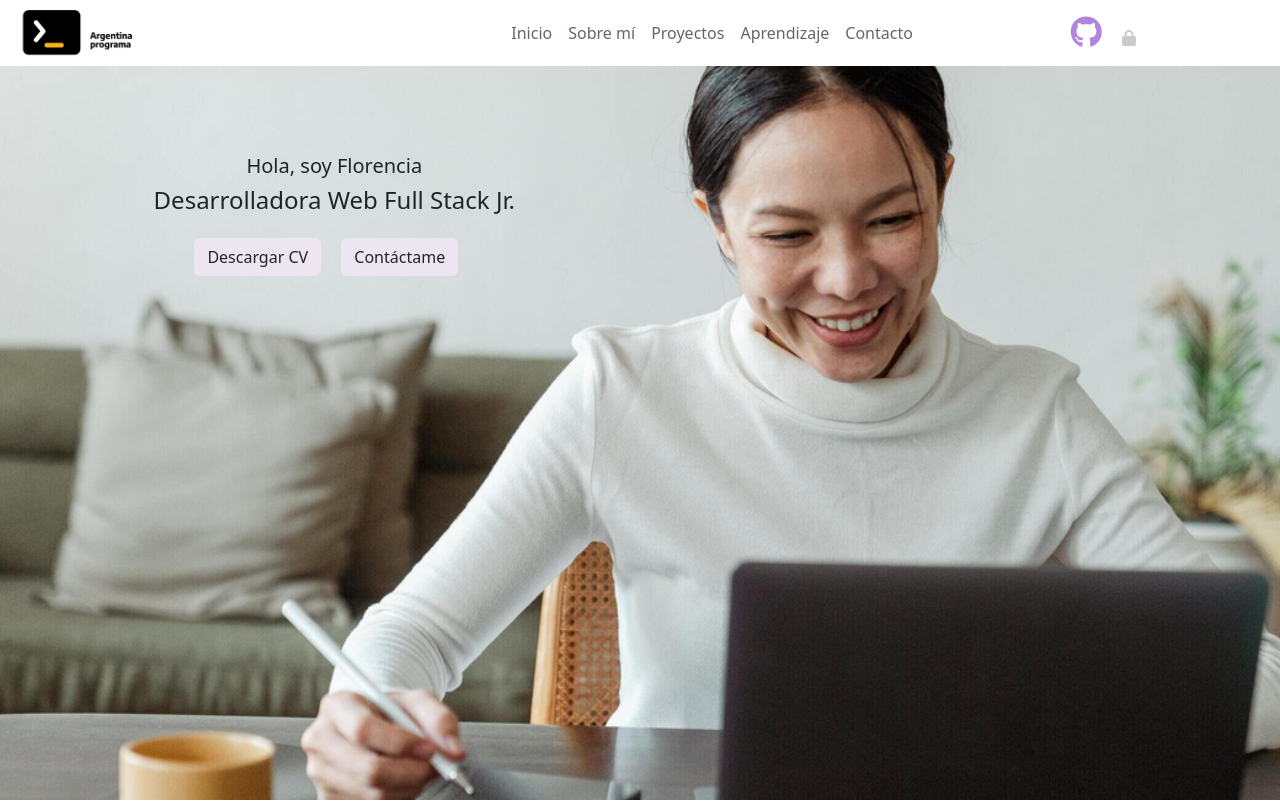
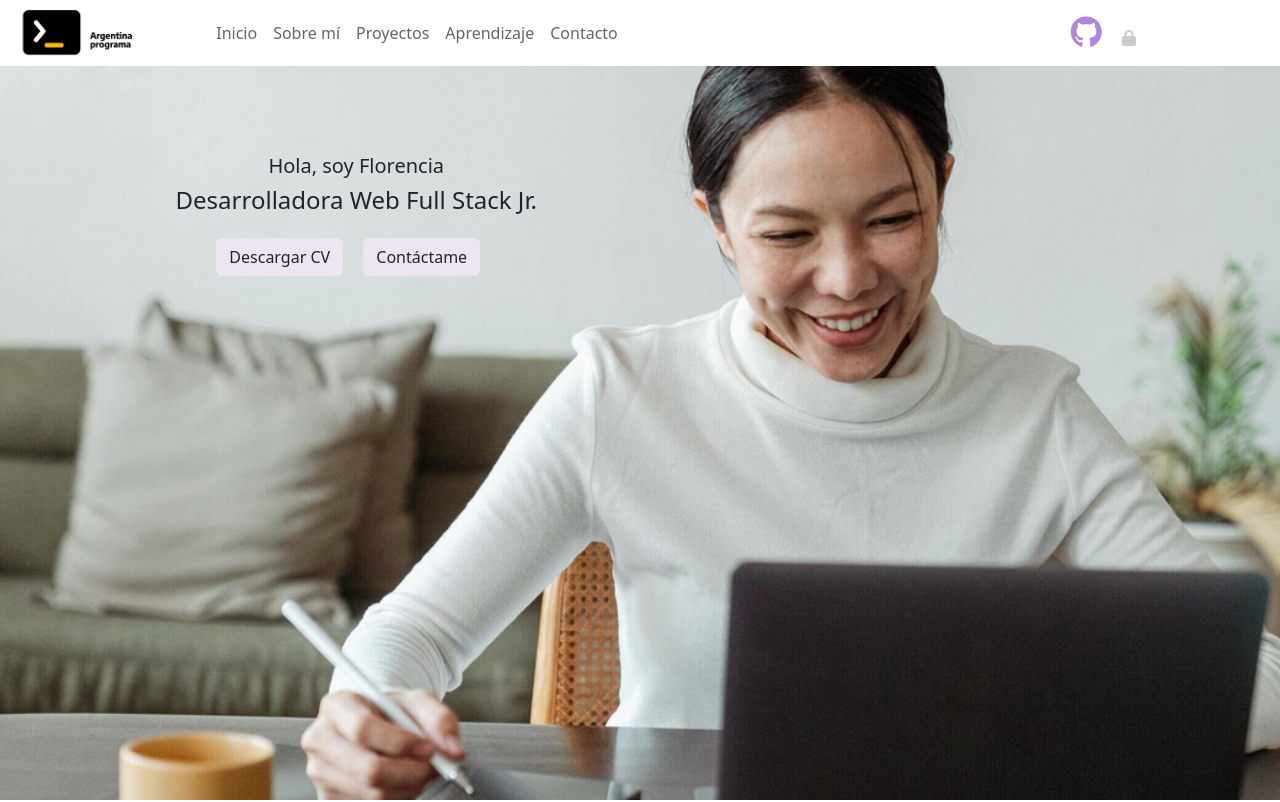
Before and after one commit to florenciadlg/maquetado-estatico, a plain HTML site: page index.html in a window 1280 px wide. Shown: the top 802 px of the page. Drawn offline with nearby package versions, Linux system fonts and the light colour scheme.

Commit message:
Ãdownload panel, banner clolumnas

```diff
--- a/assets/css/styles.css
+++ b/assets/css/styles.css
@@ -87,12 +87,6 @@ a.link-volver{
    color: rgb(86, 49, 120)
 }
 
-.navbar-center{
-    position: relative;
-    left: 50%;
-    transform: translatex(-50%);
-}
-
 .items-navbar{
     position: absolute;
     right: 10%;
@@ -150,6 +144,11 @@ a.link-volver{
 }
 
 
+/* .navbar-center{
+    position: relative;
+    left: 50%;
+    transform: translatex(-50%);
+}*/
 
 /* PRUEBA DE NAVBAR SIN TOGGLE */
 .ps-nav{
--- a/index.html
+++ b/index.html
@@ -40,7 +40,7 @@
 
 
               <!-- Barra de Navegación secciones -->
-                <ul class="navbar-nav navbar-center">
+                <ul class="navbar-nav ms-5 ps-1">
                   <li class="nav-item">
                     <a class="nav-link" href="#inicio">Inicio</a>
                   </li>
@@ -65,11 +65,19 @@
 
 <!-- BANNER -->
 <section id="banner" class="banner">
-  <div class="intro-banner">
+  <div class="container intro-banner">
+    <div class="row">
+      <div class="col-1">
+      </div>
+      <div class="col">
   <h5>Hola, soy Florencia</h5>
   <h4>Desarrolladora Web Full Stack Jr.</h4>
 <a href="documento.pdf" download="mi-archivo.pdf"><button type="button" class="btn boton-banner">Descargar CV</button></a>
 <a href="#contacto"><button type="button" class="btn boton-banner">Contáctame</button></a>
+</div>
+<div class="col">
+</div>
+</div>
 </div>
 </section>
 
```
Also changed, not shown: panel.html (+9 -0 lines), prueba-nav.html (+1 -0 lines).
